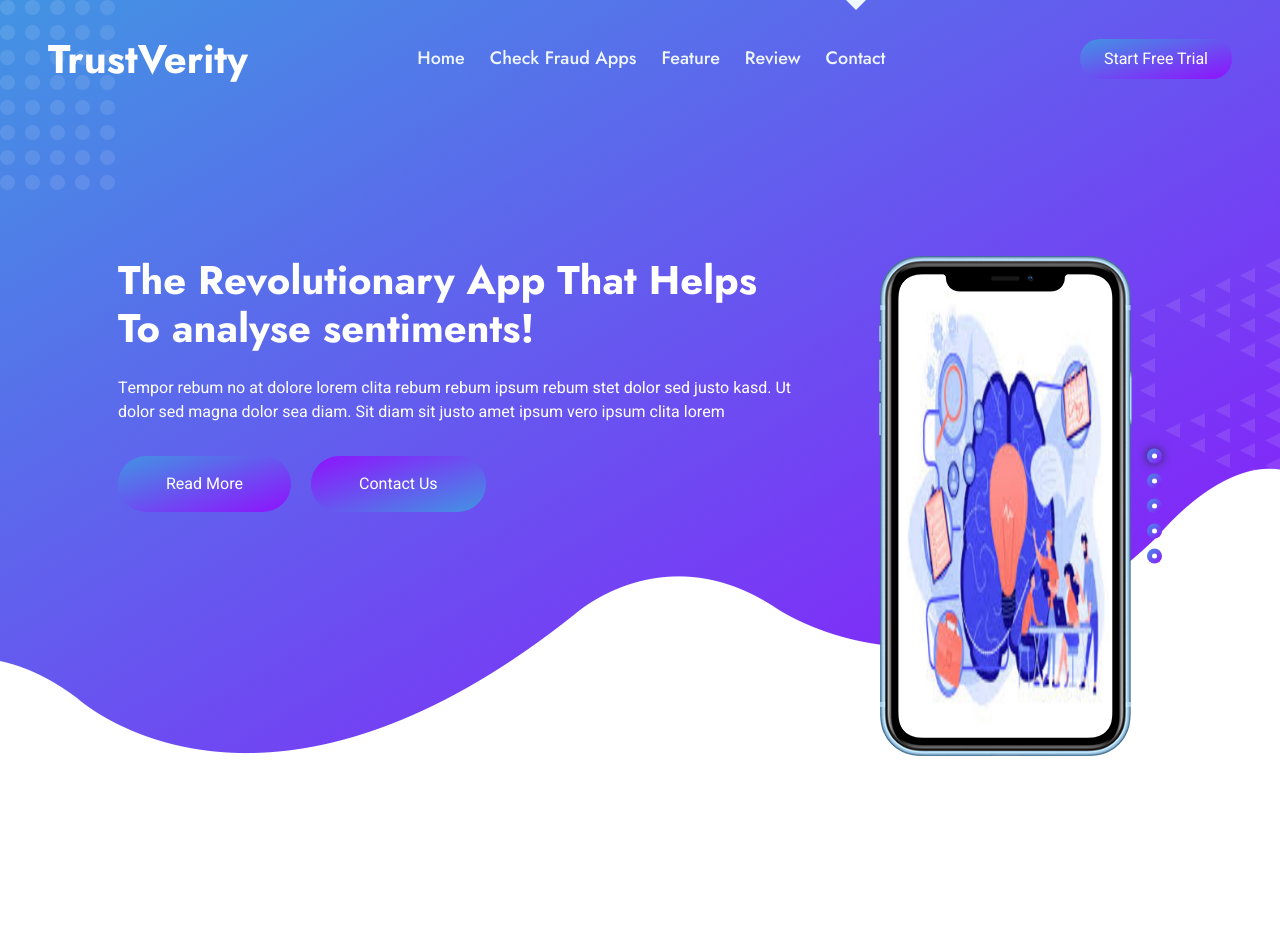
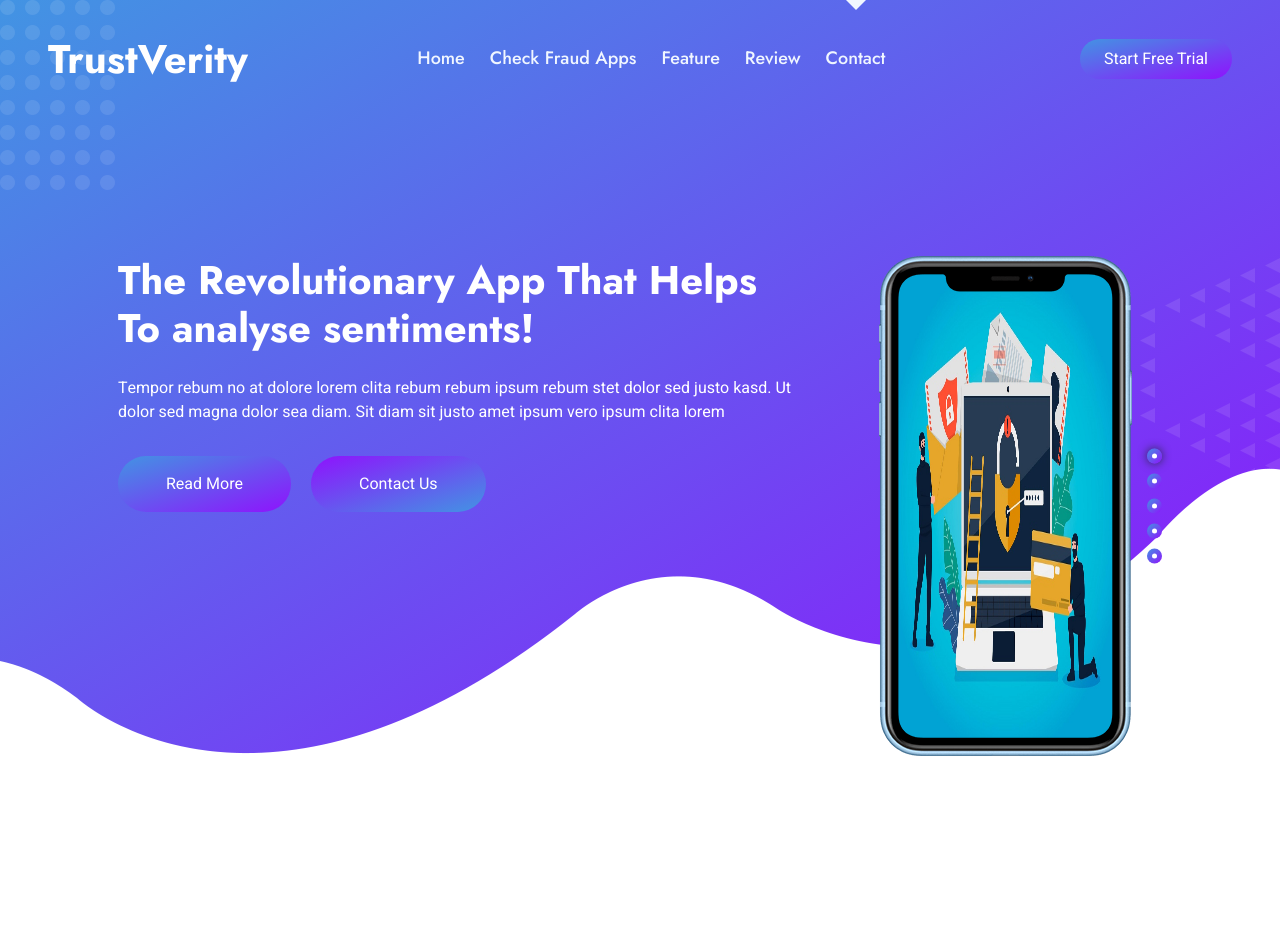
Before and after one commit to ShreyaGarg01/TrustVerity, a Flask app: page / in a window 1280 px wide. Shown: the top 937 px of the page. Run offline with Flask 3, Linux system fonts and the light colour scheme; parts of the project's set-up code (start-up, migrations or seed data) failed here and were passed over; some libraries are stand-ins or nearby versions.

Commit message:
Update index.html

```diff
--- a/templates/index.html
+++ b/templates/index.html
@@ -77,11 +77,11 @@
                         </div>
                         <div class="col-lg-4 d-flex justify-content-center justify-content-lg-end wow fadeInUp" data-wow-delay="0.3s">
                             <div class="owl-carousel screenshot-carousel">
-                                <img class="img-fluid" src="../static/img/s1.jpg" alt="">
-                                <img class="img-fluid" src="../static/img/s2.png" alt="">
-                                <img class="img-fluid" src="../static/img/s3.jpg" alt="">
-                                <img class="img-fluid" src="../static/img/s4.jpg" alt="">
-                                <img class="img-fluid" src="../static/img/s5.jpg" alt="">
+                                <img class="img-fluid rounded" src="../static/img/ss1.png" alt="Screenshot 1" style="width: 350px; height: 470px;">
+                                <img class="img-fluid rounded" src="../static/img/s2.png" alt="Screenshot 2" style="width: 600px; height: 470px;">
+                                <img class="img-fluid rounded" src="../static/img/s3.jpg" alt="Screenshot 3" style="width: 400px; height: 470px;">
+                                <img class="img-fluid rounded" src="../static/img/ss5.png" alt="Screenshot 4" style="width: 350px; height: 470px;">
+                                <img class="img-fluid rounded" src="../static/img/ss6.png" alt="Screenshot 5" style="width: 350px; height: 470px;">
                             </div>
                         </div>
                     </div>
```
